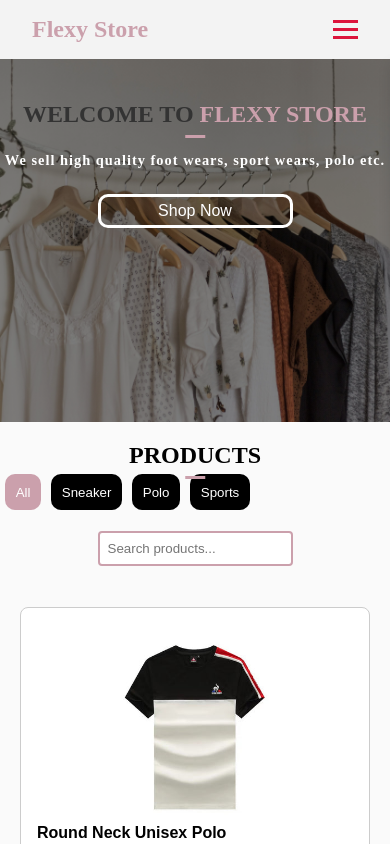
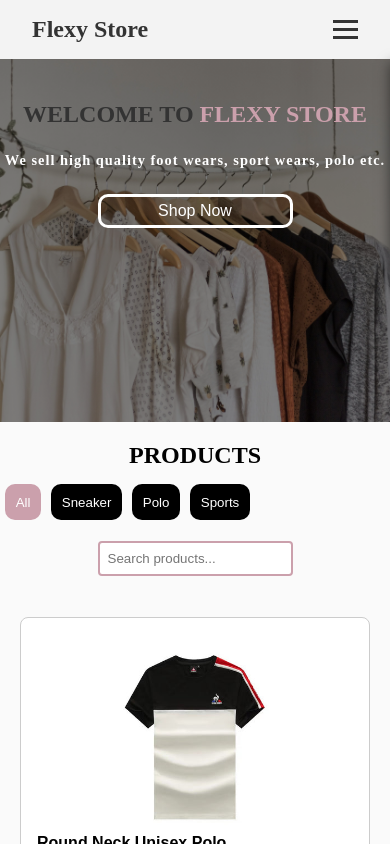
Before and after one commit to chimex53/flexy-store, a React (Vite) app: page / in a window 390 px wide. Shown: the top 844 px of the page. Built offline with nearby package versions, Linux system fonts and the light colour scheme.

Commit message:
added mobile navigation bar

```diff
--- a/src/Components/data/Data.jsx
+++ b/src/Components/data/Data.jsx
@@ -163,7 +163,7 @@ const ProductList = () => {
                     height={100}
                   />
                   <div>
-                    <p>{item.description}</p>
+                    <p className={styles.cartDescription}>{item.description}</p>
                     <p>
                       ${item.price} × {item.quantity}
                     </p>
--- a/src/Components/data/Data.module.css
+++ b/src/Components/data/Data.module.css
@@ -17,17 +17,6 @@
     position: relative;
     margin-top: 20px;
   }
-h2::after{
-    content: "";
-    width: 5%;
-    height: 3px;
-    display: block;
-    position: absolute;
-    bottom: -10px;
-    left: 50%;
-    transform: translateX(-50%);
-    background-color: #cba0ac;
-}
   .productCard {
     border: 1px solid #ccc;
     padding: 16px;
@@ -105,6 +94,11 @@ h3{
   text-align: center;
   color: #333;
   font-size: 1.5rem;
+}
+.cartDescription{
+  font-size: 0.8rem;
+  color: #000000;
+  margin-bottom: 10px;
 }
 .overlay {
   position: fixed;
@@ -234,6 +228,9 @@ h3{
       margin-top: 10px;
     }
     .modal{
-      width: 80%;
+      width: 100%;
+    }
+    h2{
+      margin-bottom: 10px;
     }
   }
--- a/src/Components/header/Header.module.css
+++ b/src/Components/header/Header.module.css
@@ -8,7 +8,7 @@
   }
   .logo{
     text-transform: capitalize;
-    color: #cba0ac;
+    color: #333;
   }
   /* NAVIGATION BAR */
   .nav {
@@ -47,7 +47,7 @@
   .bar {
     width: 25px;
     height: 3px;
-    background-color: crimson;
+    background-color: #333;
     transition: all 0.3s ease;
   }
 
@@ -75,7 +75,7 @@
       width: 200px;
       padding: 1rem;
       transform: translateX(100%);
-      box-shadow: 0 4px 12px rgba(0, 0, 0, 0.1);
+      box-shadow: 0 4px 12px rgba(0, 0, 0, 0.5);
     }
 
     .navListOpen {
--- a/src/Components/home/Home.module.css
+++ b/src/Components/home/Home.module.css
@@ -4,7 +4,7 @@
   box-sizing: border-box;
 }
 .container {
-  min-height: 100vh;
+  min-height: 80vh;
   background-color: #F3F3F3;
   width: 100%;
   max-width: 100%;
@@ -70,6 +70,7 @@ border-radius: 10px;
 margin-top: 20px;
 gap:20px
 }
+
 @media (max-width:400px){
   .homeBtn{
     width: 50%;
```
